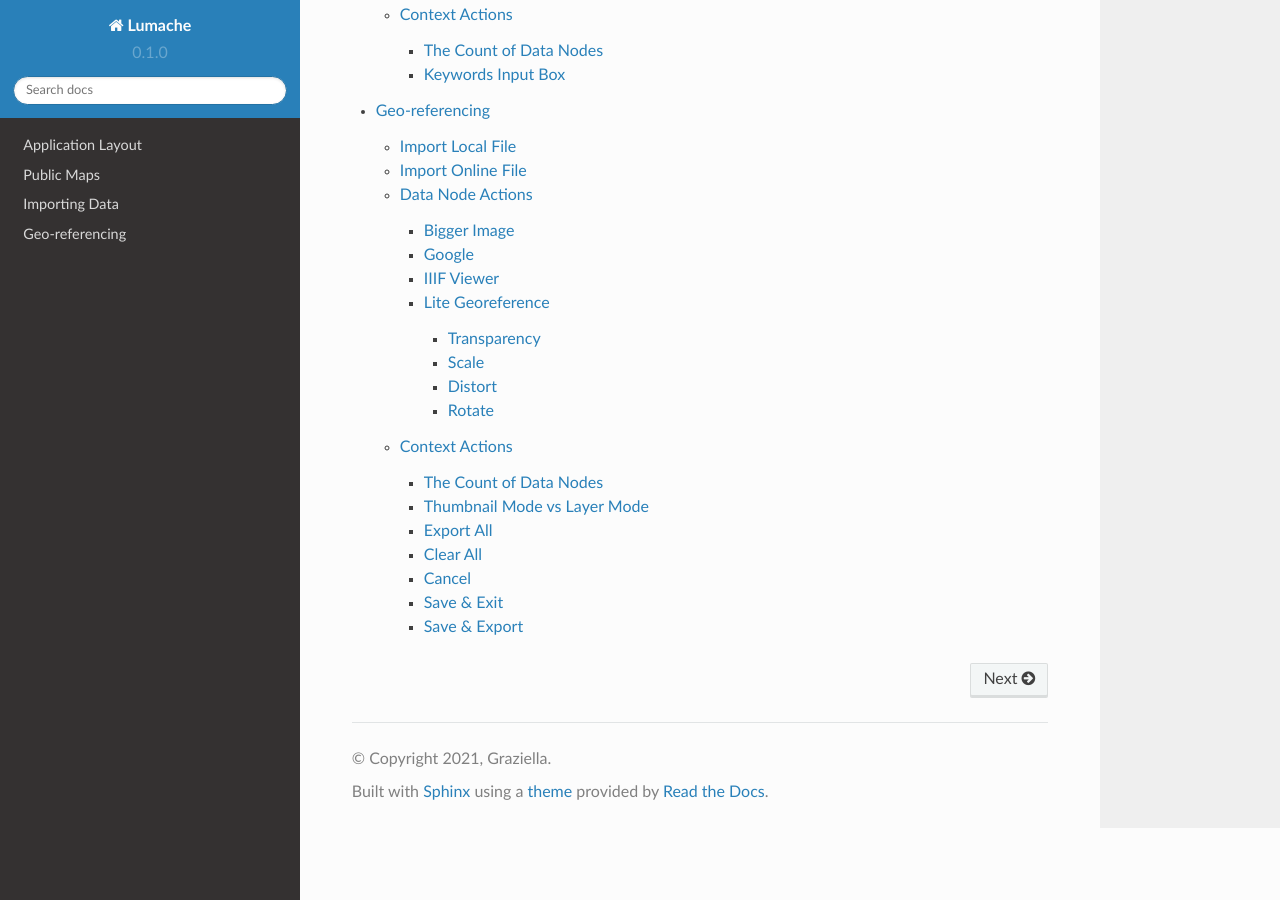
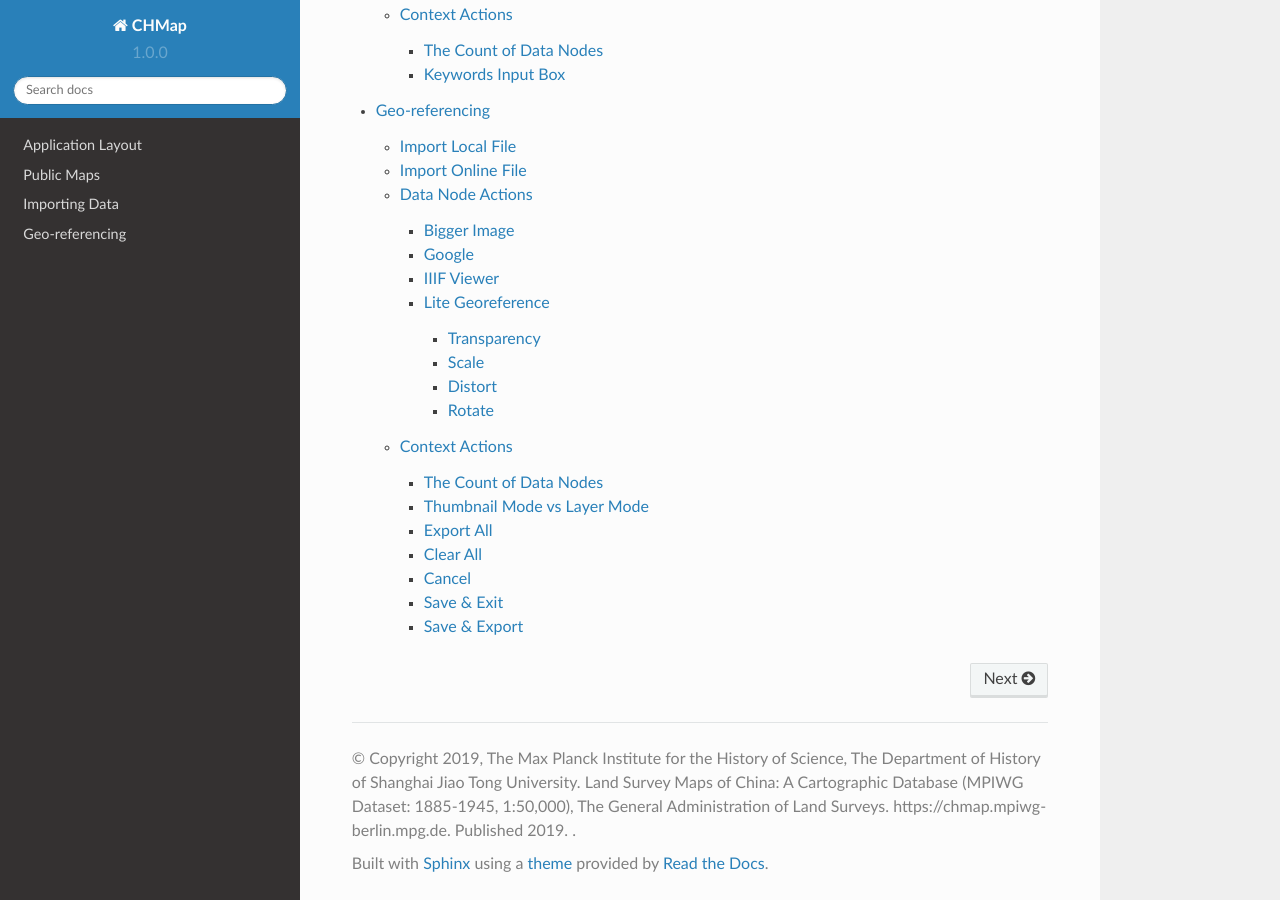
Before and after one commit to spenno3/chmap, a Sphinx documentation site: the page built from docs/source/index.rst, in a window 1280 px wide and 900 px high, scrolled down 885 px. Built offline with Sphinx 7.4.7 and the Read the Docs theme 2.0.0, drawn with Linux system fonts in a browser that asks for light colours.

Commit message:
changes project name from template

```diff
--- a/docs/source/conf.py
+++ b/docs/source/conf.py
@@ -2,12 +2,12 @@
 
 # -- Project information
 
-project = 'Lumache'
-copyright = '2021, Graziella'
-author = 'Graziella'
+project = 'CHMap'
+copyright = '2019, The Max Planck Institute for the History of Science, The Department of History of Shanghai Jiao Tong University. Land Survey Maps of China: A Cartographic Database (MPIWG Dataset: 1885-1945, 1:50,000), The General Administration of Land Surveys. https://chmap.mpiwg-berlin.mpg.de. Published 2019. '
+author = 'Spencer Forbes'
 
-release = '0.1'
-version = '0.1.0'
+release = '1.0'
+version = '1.0.0'
 
 # -- General configuration
 
```
